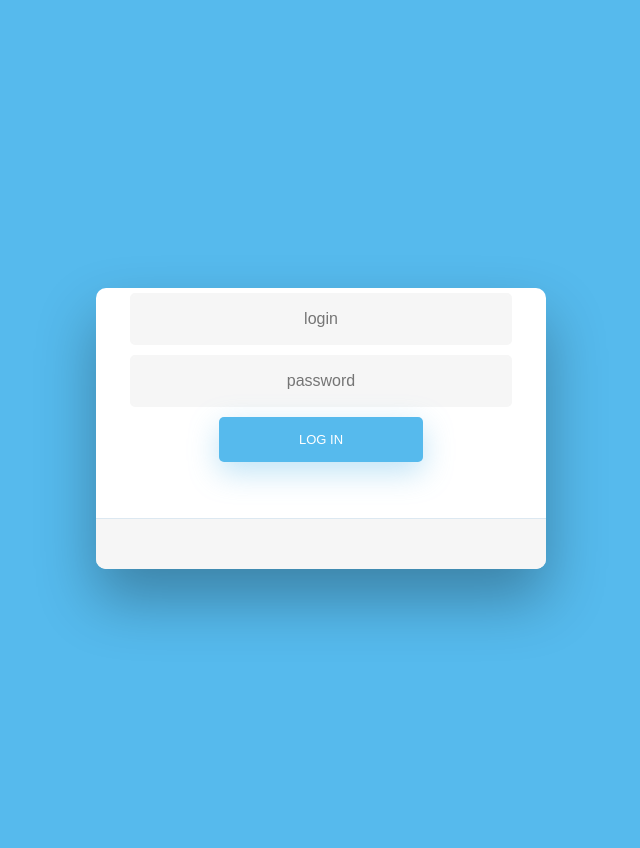
After one commit to HadiFrt20/Back_App, a Flask app: page /admin/login in a window 1280 px wide. The commit adds this page. Shown: the whole page, without its empty margins (339-979 px from the left). Run offline with Flask 2, Linux system fonts and the light colour scheme; parts of the project's set-up code (start-up, migrations or seed data) failed here and were passed over; some libraries are stand-ins or nearby versions.

Commit message:
basic admin : login and start collect

```diff
--- a/Application/__init__.py
+++ b/Application/__init__.py
@@ -1,10 +1,9 @@
 from flask import Flask
 from flask_migrate import Migrate
+from flask_session import Session
 from . import _Config
 import sys, os
 sys.path.append(os.path.abspath(os.path.join('..', 'extensions')))
-
-# TODO implement login screen to launch and administer tasks
 
 
 Mouthful = Flask(__name__, instance_relative_config=True)
@@ -13,6 +12,7 @@ with Mouthful.app_context():
     from extensions import celery, db
     db.init_app(Mouthful)
     Mouthful.celery = celery
+    sess = Session(Mouthful)
     from .views import App
     Mouthful.register_blueprint(App)
     from API.views import Api
--- a/Application/static/init.css
+++ b/Application/static/init.css
@@ -1,10 +1,268 @@
-body {background-color: coral;}
 
-div.initbod{
+/* BASIC */
+
+html {
+  background-color: #56baed;
+}
+
+body {
+  font-family: "Poppins", sans-serif;
+  height: 100vh;
+}
+
+a {
+  color: #92badd;
+  display:inline-block;
+  text-decoration: none;
+  font-weight: 400;
+}
+
+h2 {
+  text-align: center;
+  font-size: 16px;
+  font-weight: 600;
+  text-transform: uppercase;
+  display:inline-block;
+  margin: 40px 8px 10px 8px;
+  color: #cccccc;
+}
+
+
+
+/* STRUCTURE */
+
+.wrapper {
   display: flex;
+  align-items: center;
   flex-direction: column;
   justify-content: center;
-  align-items: center;
+  width: 100%;
+  min-height: 100%;
+  padding: 20px;
+}
+
+#formContent {
+  -webkit-border-radius: 10px 10px 10px 10px;
+  border-radius: 10px 10px 10px 10px;
+  background: #fff;
+  padding: 30px;
+  width: 90%;
+  max-width: 450px;
+  position: relative;
+  padding: 0px;
+  -webkit-box-shadow: 0 30px 60px 0 rgba(0,0,0,0.3);
+  box-shadow: 0 30px 60px 0 rgba(0,0,0,0.3);
   text-align: center;
-  min-height: 100vh;
 }
+
+#formFooter {
+  background-color: #f6f6f6;
+  border-top: 1px solid #dce8f1;
+  padding: 25px;
+  text-align: center;
+  -webkit-border-radius: 0 0 10px 10px;
+  border-radius: 0 0 10px 10px;
+}
+
+
+
+/* TABS */
+
+h2.inactive {
+  color: #cccccc;
+}
+
+h2.active {
+  color: #0d0d0d;
+  border-bottom: 2px solid #5fbae9;
+}
+
+
+
+/* FORM TYPOGRAPHY*/
+
+input[type=button], input[type=submit], input[type=reset]  {
+  background-color: #56baed;
+  border: none;
+  color: white;
+  padding: 15px 80px;
+  text-align: center;
+  text-decoration: none;
+  display: inline-block;
+  text-transform: uppercase;
+  font-size: 13px;
+  -webkit-box-shadow: 0 10px 30px 0 rgba(95,186,233,0.4);
+  box-shadow: 0 10px 30px 0 rgba(95,186,233,0.4);
+  -webkit-border-radius: 5px 5px 5px 5px;
+  border-radius: 5px 5px 5px 5px;
+  margin: 5px 20px 40px 20px;
+  -webkit-transition: all 0.3s ease-in-out;
+  -moz-transition: all 0.3s ease-in-out;
+  -ms-transition: all 0.3s ease-in-out;
+  -o-transition: all 0.3s ease-in-out;
+  transition: all 0.3s ease-in-out;
+}
+
+input[type=button]:hover, input[type=submit]:hover, input[type=reset]:hover  {
+  background-color: #39ace7;
+}
+
+input[type=button]:active, input[type=submit]:active, input[type=reset]:active  {
+  -moz-transform: scale(0.95);
+  -webkit-transform: scale(0.95);
+  -o-transform: scale(0.95);
+  -ms-transform: scale(0.95);
+  transform: scale(0.95);
+}
+
+input[type=text], input[type="password"] {
+  background-color: #f6f6f6;
+  border: none;
+  color: #0d0d0d;
+  padding: 15px 32px;
+  text-align: center;
+  text-decoration: none;
+  display: inline-block;
+  font-size: 16px;
+  margin: 5px;
+  width: 85%;
+  border: 2px solid #f6f6f6;
+  -webkit-transition: all 0.5s ease-in-out;
+  -moz-transition: all 0.5s ease-in-out;
+  -ms-transition: all 0.5s ease-in-out;
+  -o-transition: all 0.5s ease-in-out;
+  transition: all 0.5s ease-in-out;
+  -webkit-border-radius: 5px 5px 5px 5px;
+  border-radius: 5px 5px 5px 5px;
+}
+
+input[type=text]:focus, input[type="password"]:focus {
+  background-color: #fff;
+  border-bottom: 2px solid #5fbae9;
+}
+
+input[type=text]:placeholder, input[type="password"]:placeholder{
+  color: #cccccc;
+}
+
+#password {
+  -webkit-text-security: disc;
+  -moz-text-security:circle;
+  -webkit-text-security:circle;
+}
+
+
+/* ANIMATIONS */
+
+/* Simple CSS3 Fade-in-down Animation */
+.fadeInDown {
+  -webkit-animation-name: fadeInDown;
+  animation-name: fadeInDown;
+  -webkit-animation-duration: 1s;
+  animation-duration: 1s;
+  -webkit-animation-fill-mode: both;
+  animation-fill-mode: both;
+}
+
+@-webkit-keyframes fadeInDown {
+  0% {
+    opacity: 0;
+    -webkit-transform: translate3d(0, -100%, 0);
+    transform: translate3d(0, -100%, 0);
+  }
+  100% {
+    opacity: 1;
+    -webkit-transform: none;
+    transform: none;
+  }
+}
+
+@keyframes fadeInDown {
+  0% {
+    opacity: 0;
+    -webkit-transform: translate3d(0, -100%, 0);
+    transform: translate3d(0, -100%, 0);
+  }
+  100% {
+    opacity: 1;
+    -webkit-transform: none;
+    transform: none;
+  }
+}
+
+/* Simple CSS3 Fade-in Animation */
+@-webkit-keyframes fadeIn { from { opacity:0; } to { opacity:1; } }
+@-moz-keyframes fadeIn { from { opacity:0; } to { opacity:1; } }
+@keyframes fadeIn { from { opacity:0; } to { opacity:1; } }
+
+.fadeIn {
+  opacity:0;
+  -webkit-animation:fadeIn ease-in 1;
+  -moz-animation:fadeIn ease-in 1;
+  animation:fadeIn ease-in 1;
+
+  -webkit-animation-fill-mode:forwards;
+  -moz-animation-fill-mode:forwards;
+  animation-fill-mode:forwards;
+
+  -webkit-animation-duration:1s;
+  -moz-animation-duration:1s;
+  animation-duration:1s;
+}
+
+.fadeIn.first {
+  -webkit-animation-delay: 0.4s;
+  -moz-animation-delay: 0.4s;
+  animation-delay: 0.4s;
+}
+
+.fadeIn.second {
+  -webkit-animation-delay: 0.6s;
+  -moz-animation-delay: 0.6s;
+  animation-delay: 0.6s;
+}
+
+.fadeIn.third {
+  -webkit-animation-delay: 0.8s;
+  -moz-animation-delay: 0.8s;
+  animation-delay: 0.8s;
+}
+
+.fadeIn.fourth {
+  -webkit-animation-delay: 1s;
+  -moz-animation-delay: 1s;
+  animation-delay: 1s;
+}
+
+/* Simple CSS3 Fade-in Animation */
+.underlineHover:after {
+  display: block;
+  left: 0;
+  bottom: -10px;
+  width: 0;
+  height: 2px;
+  background-color: #56baed;
+  content: "";
+  transition: width 0.2s;
+}
+
+.underlineHover:hover {
+  color: #0d0d0d;
+}
+
+.underlineHover:hover:after{
+  width: 100%;
+}
+
+
+
+/* OTHERS */
+
+*:focus {
+    outline: none;
+}
+
+#icon {
+  width:2%;
+  background-size: 10px;
+}
--- /dev/null
+++ b/Application/templates/login.html
@@ -0,0 +1,33 @@
+<html>
+
+<head>
+  <title>Administration - login page</title>
+  <meta name="viewport" content="width=device-width, initial-scale=1.0">
+  <link href="{{css_init}}" rel="stylesheet" id="bootstrap-css">
+  <script src="//maxcdn.bootstrapcdn.com/bootstrap/4.0.0/js/bootstrap.min.js"></script>
+</head>
+  <!------ Include the above in your HEAD tag ---------->
+
+  <div class="wrapper fadeInDown">
+    <div id="formContent">
+      <!-- Tabs Titles -->
+
+      <!-- Login Form -->
+      <form method="POST">
+        <input type="text" id="login" class="fadeIn second" name="username" placeholder="login" value="">
+        <input type="text" id="password" class="fadeIn third" name="password" placeholder="password" value="">
+        <input type="submit" class="fadeIn fourth" value="Log In">
+      </form>
+
+      <!-- Remind Passowrd -->
+      <div id="formFooter">
+        {% if error %}
+        <p class="underlineHover"><strong>Error:</strong> {{ error }}
+        {% endif %}
+      </div>
+
+    </div>
+  </div>
+</body>
+
+</html>
--- a/Application/views.py
+++ b/Application/views.py
@@ -1,20 +1,51 @@
-from flask import Blueprint, url_for, request, current_app
+from flask import Blueprint, url_for, request, redirect, session
 from jinja2 import Environment, FileSystemLoader
 from CollectService import tasks
 
-App = Blueprint('main', __name__, url_prefix="/test")
+App = Blueprint('main', __name__, url_prefix="/admin")
 
 env = Environment(loader=FileSystemLoader('templates'))
 
 
-@App.route('/', methods=['GET', 'POST'])
-def newproject():
+@App.route('/')
+def index():
+    return redirect(url_for('main.login'))
+
+
+@App.route('/login', methods=['GET', 'POST'])
+def login():
+    error = None
+    env = Environment(loader=FileSystemLoader('Application/templates'))
+    css_init = url_for('static', filename='init.css')
+    if request.method == 'POST':
+        print(request.form['username'])
+        if request.form['username'] != 'admin' or request.form['password'] != 'admin':
+            error = 'Invalid Credentials. Please try again.'
+        else:
+            session['username'] = request.form['username']
+            session['logged'] = "in"
+            return redirect(url_for('main.dashboard'))
+    login_temp = env.get_template('login.html')
+    return login_temp.render(css_init=css_init, error=error)
+
+
+@App.route('/dashboard', methods=['GET', 'POST'])
+def dashboard():
     env = Environment(loader=FileSystemLoader('Application/templates'))
     home_temp = env.get_template('home.html')
-    css_home = url_for('static', filename='home.css')
-    if request.method == 'GET':
-        return home_temp.render(css_home=css_home)
-    if request.form['start'] == '>>':
-        print(current_app._get_current_object())
-        tasks.gettweets()
-        return home_temp.render(css_home=css_home)
+    css_home = url_for('static', filename='init.css')
+    if session.get('logged') == "in":
+        user = session.get('username')
+        if request.method == 'GET':
+            return home_temp.render(css_home=css_home, user=user)
+        if request.method == 'POST':
+            if request.form.get('logout') == 'Log Out':
+                session.clear()
+                return redirect(url_for('main.login'))
+            elif request.form['start'] == 'Start':
+                tasks.gettweets()
+                return home_temp.render(css_home=css_home, user=user)
+
+    else:
+        error = "Permission denied : admin is not logged in"
+        return redirect(url_for('main.login', error=error))
```
Also changed, not shown: API/views.py (+9 -4 lines), Application/templates/home.html (+13 -5 lines), Application/templates/initialize.html (deleted, +0 -23 lines), Application/static/images/login.svg (added), 6 other files.
